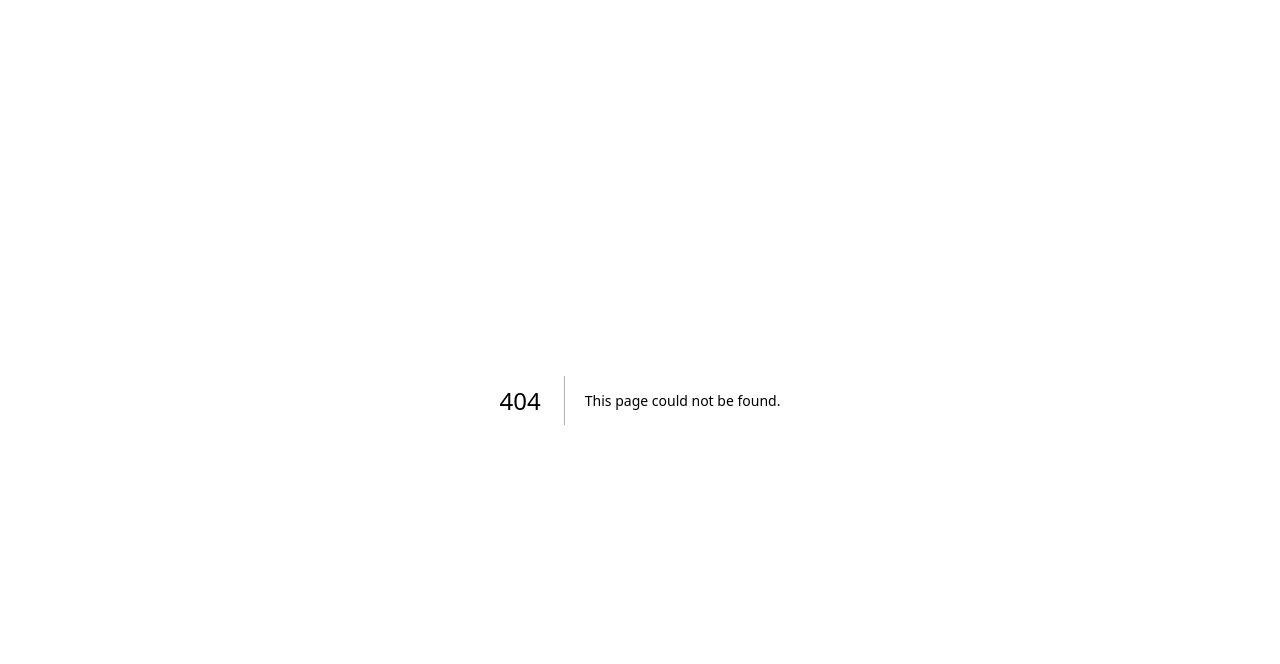
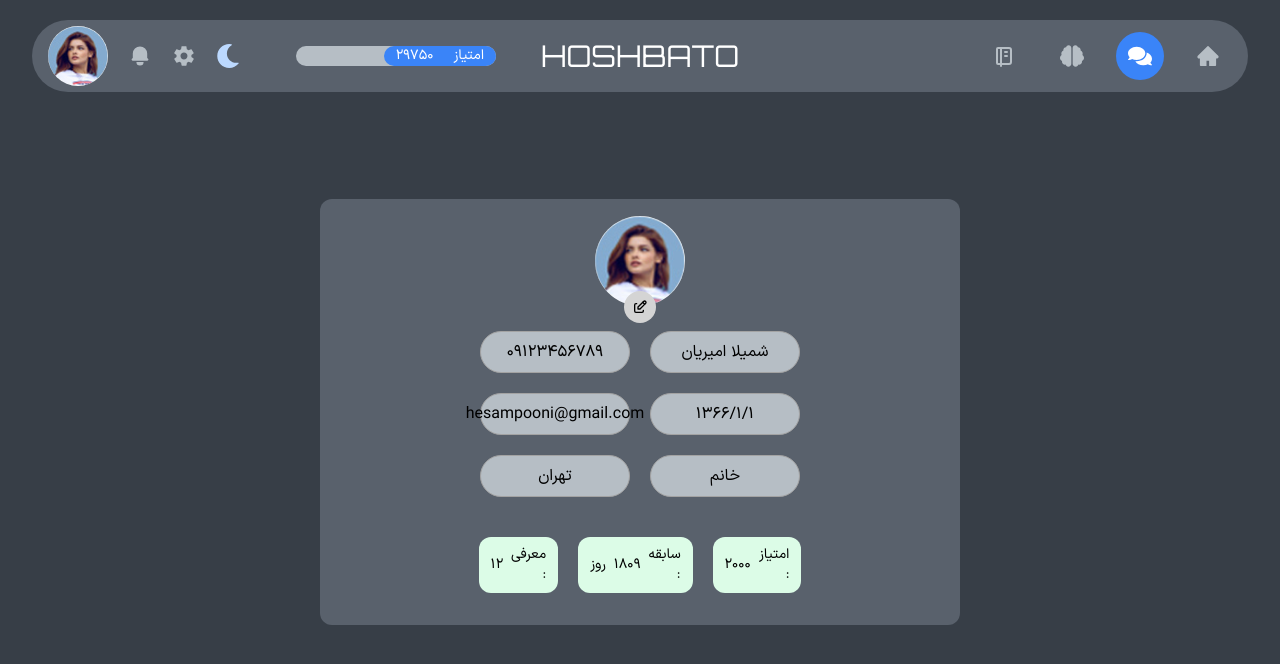
Before and after one commit to Mohammad-Poormehdi/chat-page, a Next.js app: page /profile in a window 1280 px wide. Before the commit this address had no page. Shown: the top 664 px of the page. Built offline with nearby package versions, Linux system fonts and the light colour scheme.

Commit message:
profile page created

```diff
--- a/components/Avatar.tsx
+++ b/components/Avatar.tsx
@@ -1,9 +1,21 @@
-import Image from "next/image"
-import React from "react"
-interface AvatarProps{
-    src:string,
+import Image from "next/image";
+import React from "react";
+interface AvatarProps {
+  src: string;
+  className?: string;
+  onClick?: () => void;
 }
-const Avatar:React.FC<AvatarProps> = ({src}) =>{
-    return <Image priority={true} src={src} alt="avatar" width={60} height={60} className="rounded-full" />
-}
-export default Avatar
+const Avatar: React.FC<AvatarProps> = ({ src, className, onClick }) => {
+  return (
+    <Image
+      onClick={onClick}
+      priority={true}
+      src={src}
+      alt="avatar"
+      width={60}
+      height={60}
+      className={`rounded-full ${className}`}
+    />
+  );
+};
+export default Avatar;
--- /dev/null
+++ b/components/Scores.tsx
@@ -0,0 +1,25 @@
+interface ScoresProps {
+  score: number;
+  experience: number;
+  referral: number;
+}
+const Scores: React.FC<ScoresProps> = ({ score, experience, referral }) => {
+  return (
+    <div dir="rtl" className="flex justify-center items-center gap-5 max-md:flex-col">
+      <div className="bg-green-100 gap-2 rounded-xl text-sm text-black px-3 py-2 flex justify-center items-center">
+        <p>امتیاز : </p>
+        <p>{score}</p>
+      </div>
+      <div className="bg-green-100 gap-2 rounded-xl text-sm text-black px-3 py-2 flex justify-center items-center">
+        <p>سابقه : </p>
+        <p>{experience}</p>
+        <p>روز</p>
+      </div>
+      <div className="bg-green-100 gap-2 rounded-xl text-sm text-black px-3 py-2 flex justify-center items-center">
+        <p>معرفی : </p>
+        <p>{referral}</p>
+      </div>
+    </div>
+  );
+};
+export default Scores;
--- /dev/null
+++ b/components/TextContainer.tsx
@@ -0,0 +1,13 @@
+import { ReactNode } from "react";
+
+interface TextContainerProps {
+  children: ReactNode;
+}
+const TextContainer: React.FC<TextContainerProps> = ({ children }) => {
+  return (
+    <div className="w-full border border-neutral-400 rounded-full py-2 flex  items-center justify-center dark:bg-icon max-md:flex-col">
+      {children}
+    </div>
+  );
+};
+export default TextContainer;
--- a/components/navbar/Logo.tsx
+++ b/components/navbar/Logo.tsx
@@ -7,7 +7,7 @@ const orbitron = Orbitron({ subsets: ["latin"] });
 const Logo = () => {
   const router = useRouter()
   return (
-    <h1 className={`text-3xl absolute left-1/2 -translate-x-1/2 top-1/2 -translate-y-1/2 text-primary dark:text-white mx-auto  ${orbitron.className} ${router.route !== '/login' && 'max-md:hidden'}`}>LIBERO</h1>
+    <h1 className={`text-3xl absolute left-1/2 -translate-x-1/2 top-1/2 -translate-y-1/2 text-primary dark:text-white mx-auto  ${orbitron.className} ${router.route !== '/login' && 'max-md:hidden'}`}>HOSHBATO</h1>
   );
 };
 export default Logo;
--- a/components/navbar/NavbarTab.tsx
+++ b/components/navbar/NavbarTab.tsx
@@ -4,6 +4,7 @@ import {TbNotebook} from 'react-icons/tb'
 import {FaBrain} from 'react-icons/fa'
 import {FaComments} from 'react-icons/fa'
 import {AiFillHome} from 'react-icons/ai'
+import { useRouter } from "next/router";
 
 const icons = [
   { icon:TbNotebook, alt: "copy" },
@@ -14,9 +15,13 @@ const icons = [
 
 const NavbarTab = () => {
   const [selectedItem, setSelectedItem] = useState("comments");
+  const router = useRouter()
   const handleClick = useCallback(
     (alt: string) => {
       setSelectedItem(alt);
+      if(alt==='comments'){
+        router.push('/')
+      }
     },
     []
   );
--- a/components/navbar/Profile.tsx
+++ b/components/navbar/Profile.tsx
@@ -31,7 +31,7 @@ const Profile = () => {
   }, []);
   return (
     <div className="flex items-center gap-5 last:max-md:block">
-      {router.route !== "/login" && <Avatar src="/avatar.jpg" />}
+      {router.route !== "/login" && <Avatar className="cursor-pointer" onClick={()=>router.push('/profile')} src="/avatar.jpg" />}
       {icons.map((item) => {
         if (router.route !== '/login' || item.alt === 'brightness'){return (
 
--- a/pages/_app.tsx
+++ b/pages/_app.tsx
@@ -2,9 +2,11 @@ import "@/styles/globals.css";
 import type { AppProps } from "next/app";
 import localFont from "next/font/local";
 
-
 const iranSans = localFont({
-  src: [{ path: "../public/fonts/IRANSansX-Regular.ttf" }],
+  src: [
+    { path: "../public/fonts/IRANSansX-Regular.ttf", style: "normal" },
+    { path: "../public/fonts/IRANSansXFaNum-Regular.ttf", style: "normal" },
+  ],
 });
 
 export default function App({ Component, pageProps }: AppProps) {
--- /dev/null
+++ b/pages/charge.tsx
@@ -0,0 +1,17 @@
+import Navbar from "@/components/navbar/Navbar";
+import Head from "next/head";
+
+const Charge = () => {
+  return (
+    <>
+      <Head>
+        <title>شارژ امتیاز</title>
+        <meta name="description" content="شارژ امتیاز" />
+      </Head>
+      <div className="h-full pt-8 bg-background dark:bg-background-dark">
+        <Navbar />
+      </div>
+    </>
+  );
+};
+export default Charge;
--- /dev/null
+++ b/pages/profile.tsx
@@ -0,0 +1,45 @@
+import Avatar from "@/components/Avatar";
+import TextContainer from "@/components/TextContainer";
+import Navbar from "@/components/navbar/Navbar";
+import Head from "next/head";
+import Scores from "@/components/Scores";
+import { TbEdit } from "react-icons/tb";
+const profile = [
+  "09123456789",
+  "شمیلا امیریان",
+  "hesampooni@gmail.com",
+  "1366/1/1",
+  "تهران",
+  "خانم",
+];
+const Profile = () => {
+  return (
+    <>
+      <Head>
+        <title>پروفایل کاربری</title>
+        <meta name="description" content="پنل پروفایل کاربری" />
+      </Head>
+      <div className="pt-5 h-full bg-background dark:bg-background-dark">
+        <Navbar />
+        <div className="h-[80vh] flex items-center justify-center max-md:p-10">
+          <div className="bg-white space-y-10 py-8 px-40 rounded-xl mx-auto w-1/2 max-md:w-full max-md:px-10 dark:bg-primary-dark">
+            <div className="relative ">
+              <Avatar src="/avatar.jpg" className="mx-auto scale-150" />
+              <div className="absolute left-1/2 -translate-x-1/2 rounded-full flex items-center justify-center bg-neutral-300 w-8 h-8">
+                <TbEdit />
+              </div>
+            </div>
+
+            <div className="grid grid-cols-2 gap-5 max-md:grid-cols-1">
+              {profile.map((item) => (
+                <TextContainer>{item}</TextContainer>
+              ))}
+            </div>
+            <Scores score={2000} experience={1809} referral={12} />
+          </div>
+        </div>
+      </div>
+    </>
+  );
+};
+export default Profile;
```
